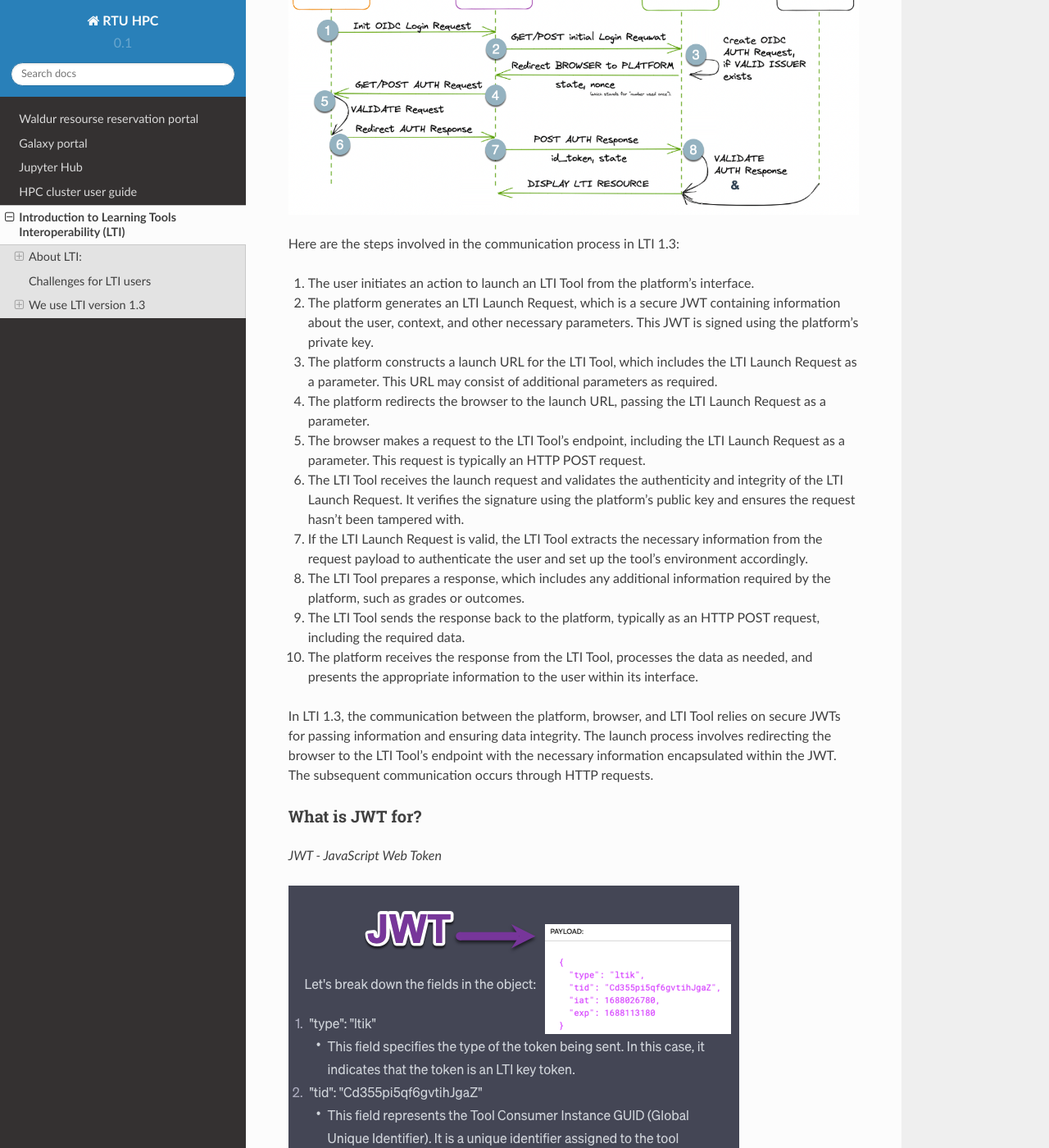
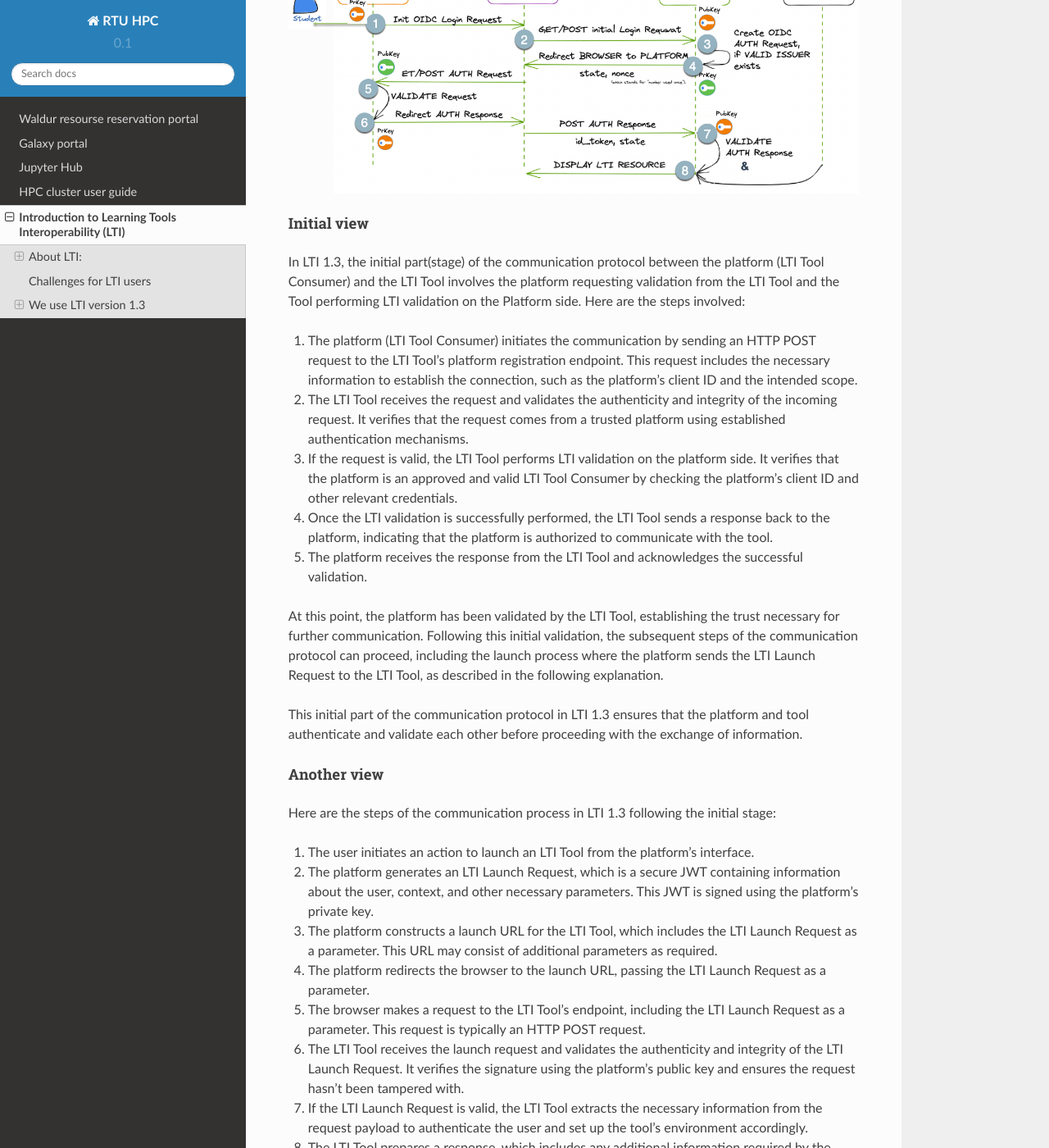
Before and after one commit to rtuhpc/hpc-platform, a Sphinx documentation site: the page built from doc/lti.md, in a window 1280 px wide and 1400 px high, scrolled down 5118 px. Shown: the whole window at 82% size. Built offline with Sphinx 7.4.7 and the Read the Docs theme 2.0.0, drawn with Linux system fonts in a browser that asks for light colours; some of the changed text lies outside the part shown.

Commit message:
Update lti.md

```diff
--- a/doc/lti.md
+++ b/doc/lti.md
@@ -79,9 +79,29 @@ LTI 1.3 improves existing services by allowing new extensions to be layered on t
 
 ### How systems communicate in LTI 1.3
 
-![](./images/lti-03.png)
+![](./images/lti-06.png)
 
-Here are the steps involved in the communication process in LTI 1.3:
+#### Initial view
+
+In LTI 1.3, the initial part(stage) of the communication protocol between the platform (LTI Tool Consumer) and the LTI Tool involves the platform requesting validation from the LTI Tool and the Tool performing LTI validation on the Platform side. Here are the steps involved:
+
+1. The platform (LTI Tool Consumer) initiates the communication by sending an HTTP POST request to the LTI Tool's platform registration endpoint. This request includes the necessary information to establish the connection, such as the platform's client ID and the intended scope.
+
+2. The LTI Tool receives the request and validates the authenticity and integrity of the incoming request. It verifies that the request comes from a trusted platform using established authentication mechanisms.
+
+3. If the request is valid, the LTI Tool performs LTI validation on the platform side. It verifies that the platform is an approved and valid LTI Tool Consumer by checking the platform's client ID and other relevant credentials.
+
+4. Once the LTI validation is successfully performed, the LTI Tool sends a response back to the platform, indicating that the platform is authorized to communicate with the tool.
+
+5. The platform receives the response from the LTI Tool and acknowledges the successful validation.
+
+At this point, the platform has been validated by the LTI Tool, establishing the trust necessary for further communication. Following this initial validation, the subsequent steps of the communication protocol can proceed, including the launch process where the platform sends the LTI Launch Request to the LTI Tool, as described in the following explanation.
+
+This initial part of the communication protocol in LTI 1.3 ensures that the platform and tool authenticate and validate each other before proceeding with the exchange of information.
+
+#### Another view
+
+Here are the steps of the communication process in LTI 1.3 following the initial stage:
 
 1. The user initiates an action to launch an LTI Tool from the platform's interface.
 2. The platform generates an LTI Launch Request, which is a secure JWT containing information about the user, context, and other necessary parameters. This JWT is signed using the platform's private key.
```
Also changed, not shown: other parts of doc/lti.md (+1 -1 lines).
